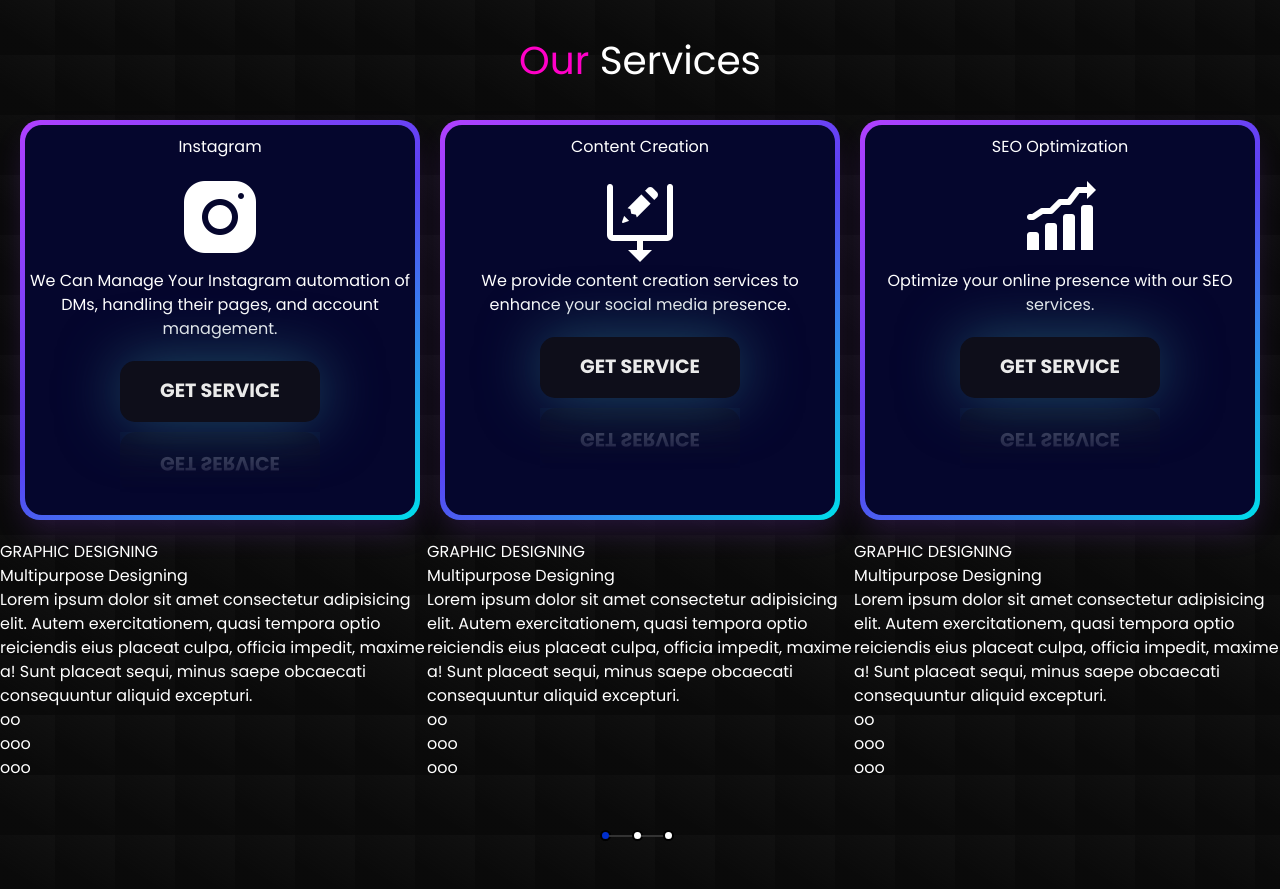
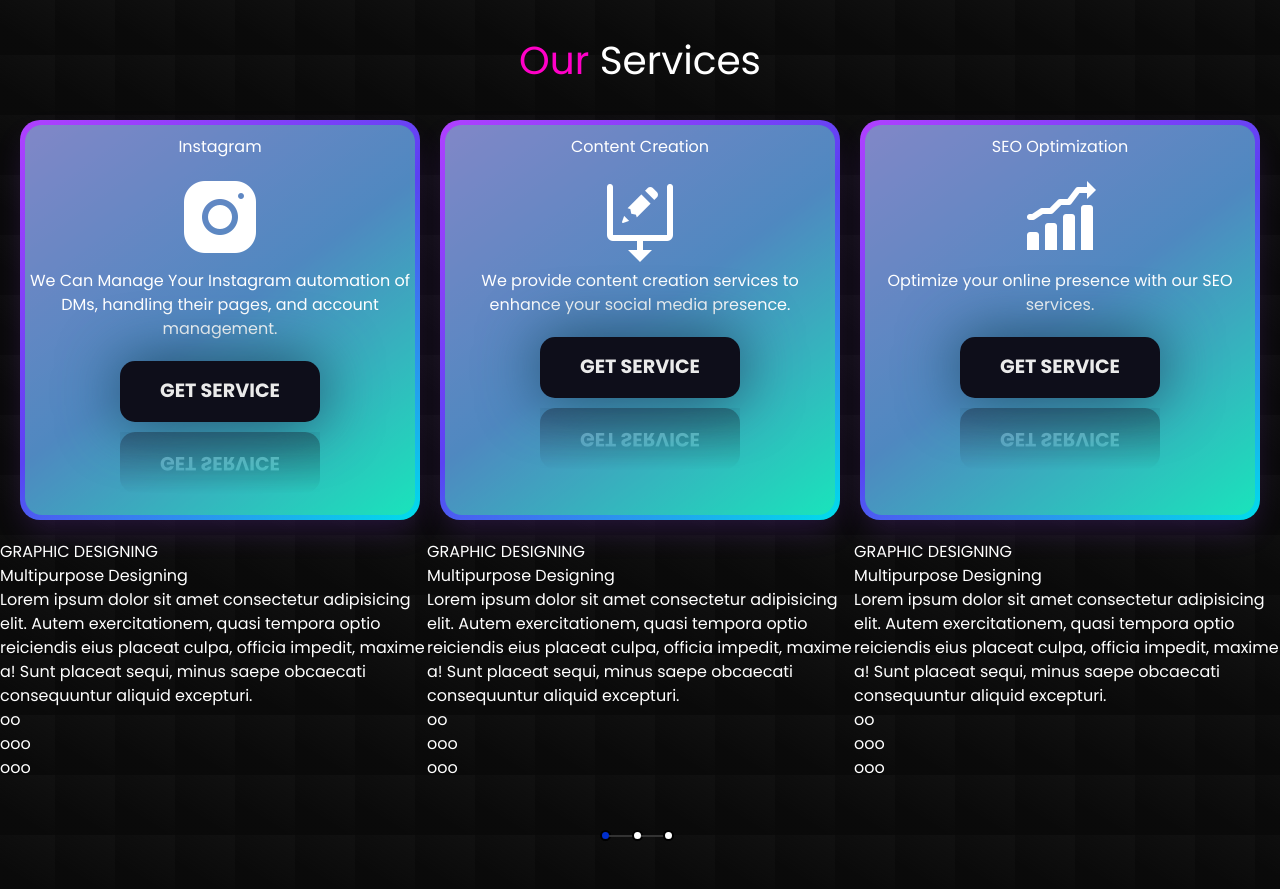
Before and after one commit to hackhaveli/Introocate, a React (Vite) app: page / in a window 1280 px wide. Shown: the part 2820-3709 px from the top of the page. Built offline with nearby package versions, Linux system fonts and the light colour scheme; a web font is replaced by a local one.

Commit message:
Update style.css

```diff
--- a/src/styles/style.css
+++ b/src/styles/style.css
@@ -549,7 +549,7 @@ video {
 }
 
 .card__content {
-  background: rgb(5, 6, 45);
+  background-color: rgba(61, 241, 115, 0.395);
   border-radius: 17px;
   width: 100%;
   height: 100%;
```
